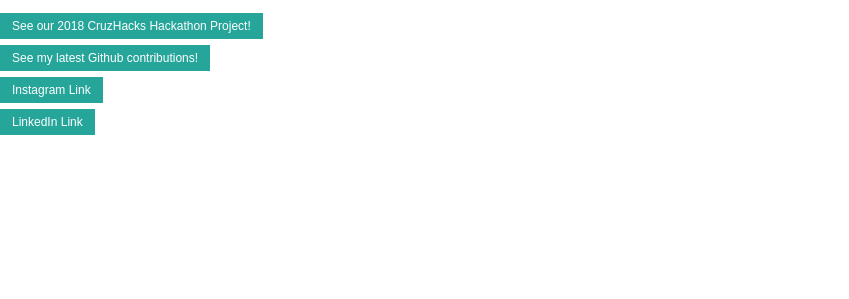
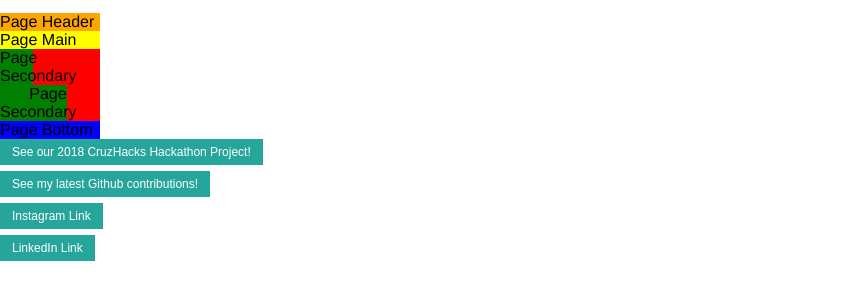
Before and after one commit to runyanjake/runyanjake.github.io, a plain HTML site: page index.html in a window 1280 px wide. Shown: the part 141-440 px from the top of the page, without its empty margins (0-849 px from the left). Drawn offline with Linux system fonts and the light colour scheme.

Commit message:
Added a title. Testing to see if working

```diff
--- a/css/index.css
+++ b/css/index.css
@@ -3,3 +3,20 @@
  * @author Jake Runyan
  * @desc The CSS portion of / for the website.
  *//*************************************************/
+
+div.page-background {
+    background-color: red;
+    width:100px;
+}
+div.page-header {
+    background-color: orange;
+}
+div.page-main {
+    background-color: yellow;
+}
+div.page-secondary {
+    background-color: green;
+}
+div.page-bottom {
+    background-color: blue;
+}
--- a/index.html
+++ b/index.html
@@ -7,12 +7,15 @@
 <!-- Header Entries for the page. -->
 <html>
   <head>
+    <!-- Title -->
+    <title>Jake Runyan's Portfolio</title>
     <!-- Javascript Reference -->
     <script type="text/javascript" src="js/index.js"></script>
     <!-- CSS Reference-->
     <link rel="stylesheet" href="css/index.css">
     <link rel="stylesheet" href="css/stupid.css">
     <!-- Other References (font, etc) -->
+    <link rel="stylesheet" href="https://cdnjs.cloudflare.com/ajax/libs/font-awesome/4.7.0/css/font-awesome.min.css">
   </head>
 
   <!-- Setup on Page Load -->
@@ -28,6 +31,24 @@
       <h1>
         Hello, World, This is Jake!
       </h1>
+    </div>
+
+    <div class="page-background">
+        <div class="page-header">
+            Page Header
+        </div>
+        <div class="page-main">
+            Page Main
+        </div>
+        <div class="page-secondary third left">
+            Page Secondary
+        </div>
+        <div class="page-secondary twothirds right">
+            Page Secondary
+        </div>
+        <div class="page-bottom">
+            Page Bottom
+        </div>
     </div>
 
     <!-- Links -->
```
